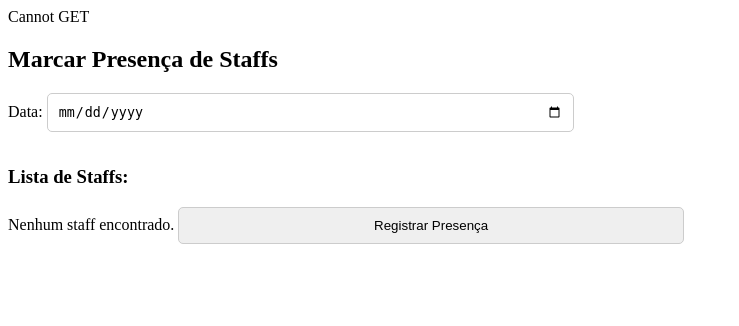
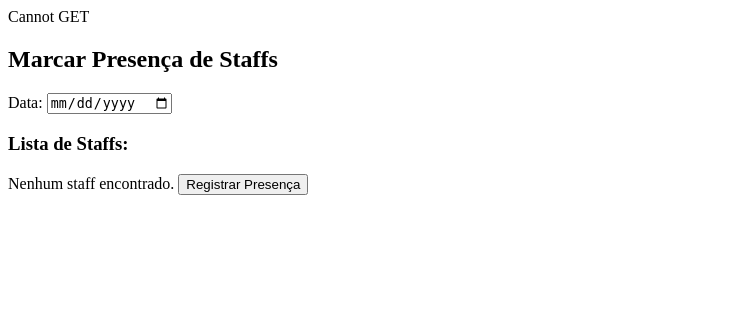
Before and after one commit to andrei817/inovatec, a PHP site: the page made by lista de presença.php in a window 1280 px wide. Shown: the top 326 px of the page, without its empty margins (0-739 px from the left). Run offline with PHP 8.4, Linux system fonts and the light colour scheme; data that the repository does not hold is empty.

Commit message:
Update Staff.css

```diff
--- a/Staff.css
+++ b/Staff.css
@@ -8,21 +8,6 @@
     background-color: rgba(0, 0, 0, 0.5); /* Opacidade no fundo */
     z-index: 1; /* Garante que a camada de fundo fique atrás dos outros elementos */
 }
-
-@import url("https://fonts.googleapis.com/css2?family=Poppins:wght@100;200;300;400;500&display=swap");
-:root {
-  --primary: #eeeeee;
-  --secondary: #290670;
-  --green: #82cd47;
-  --secondary-light: rgba(110, 28, 216, 0.726);
-  --secondary-light-2: rgb(127, 183, 126, 0.1);
-  --white: #fff;
-  --black: #393e46;
-
-  --shadow: 0px 2px 8px 0px var(--secondary-light);
-}
-
-
 
 .agenda-evento .conteudo {
     position: relative; /* Garante que o conteúdo fique acima da camada de opacidade */
@@ -69,14 +54,6 @@
     text-decoration: none;
 }
 
-/* Efeito de hover no botão de fechar */
-.close-btn-staff:hover {
-    transition: background-color 0.3s;
-    background-color: rgb(74, 36, 180);
-    color: white; /* Garante que a cor do ícone permaneça visível */
-    text-decoration: none;
-}
-
 /* =================== Media Queries =================== */
 
 /* Para telas grandes (maiores que 1200px) */
@@ -115,12 +92,6 @@
         right: 10px; /* Ajusta a posição do X para que fique visível */
     }
 }
-
-
-
-
-
-
 
 .input-group {
     margin-bottom: 5px;
@@ -210,8 +181,8 @@
 
 
 
-select, input[type="date"], button {
-    width: 40%;
+select {
+    width: 42%;
     padding: 10px;
     margin-bottom: 15px;
     border: 1px solid #ccc;
@@ -278,8 +249,6 @@ select, input[type="date"], button {
     color: #ffff;
     cursor: pointer;
 }
-
-
 
 .modal-correto {
     display: none; /* Inicialmente oculto */
```
